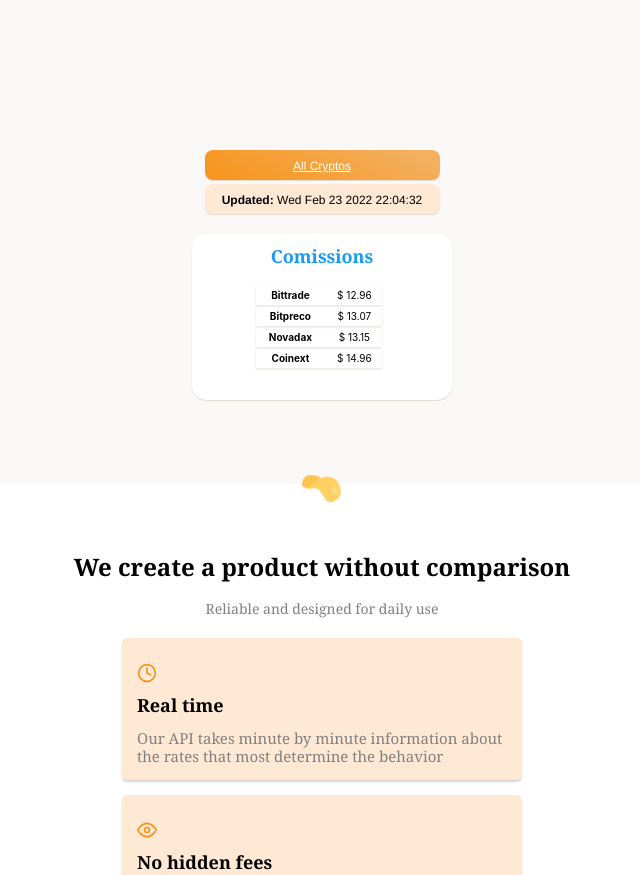
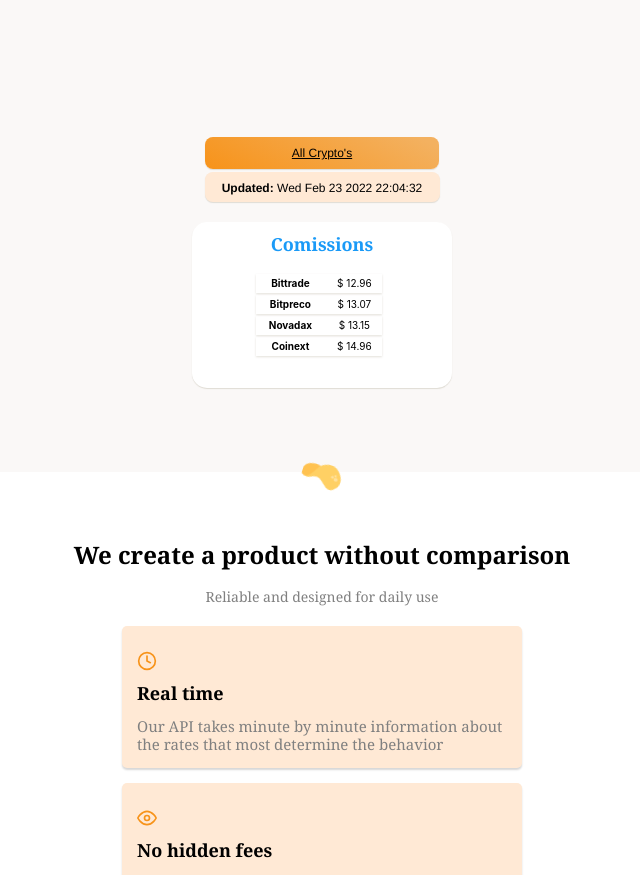
Before and after one commit to rroderickk/mobilefirst, a React app: page /mobilefirst/ in a window 1280 px wide. Shown: the part 1680-2555 px from the top of the page, without its empty margins (318-958 px from the left). Built offline with nearby package versions, Linux system fonts and the light colour scheme; no server answers.

Commit message:
[FIX] button all cryptos

```diff
--- a/src/components/SectionUno/index.jsx
+++ b/src/components/SectionUno/index.jsx
@@ -48,14 +48,11 @@ return (  <>
         </table>
       </div>
     </div>
-    {/* //todo */}
-      <div  className="currency-table-date button">
-        <Link to="/allcryptos">All Cryptos</Link>
-      </div>
-      <div  className="currency-table-date">
-        <b>Updated: </b>{timeStamp()}
-      </div>
-      <TableComissions/>
+    <Link to="/allcryptos" className="button-all">All Crypto's</Link>
+    <div  className="currency-table-date">
+      <b>Updated: </b>{timeStamp()}
+    </div>
+    <TableComissions/>
   </section>
 </section>
 </main>
--- a/src/components/SectionUno/index.scss
+++ b/src/components/SectionUno/index.scss
@@ -140,7 +140,7 @@ main{
   padding-top: 9px;
   // width: 200px;
   height: 30px;
-  margin: 4px auto;
+  margin: 12px auto;
   // margin-left: calc(50% - 88px);
   background-color: var(--soft-orange);
   border-radius: 8px;
@@ -149,7 +149,6 @@ main{
   color: var(--black);
   box-shadow: 0px 1px 1px rgba(89, 73, 30, 0.16);
 }
-
 .comissions-table{
   // outline: 1px solid red;
   margin-top: 20px;
@@ -181,14 +180,26 @@ main{
   font-family: "inter", sans-serif;
   box-shadow: 0px 1px 2px rgba(89, 73, 30, 0.16);
 }
-.button{
+.button-all{
+  padding: 9px 87px;
+  padding-top: 9px;
+  min-width: 235px;
+  max-width: 200px;
+  background: linear-gradient(207.8deg, var(--bitcoin-orange-arrow) 06.68%, #F7931A 100%);
   cursor: pointer;
-  background: linear-gradient(207.8deg, var(--bitcoin-orange-arrow) 06.68%, #F7931A 100%);
+  text-align: center;
+  height: 30px;
+  background-color: var(--soft-orange);
+  border-radius: 8px;
+  font-size: 1.2rem;
+  font-family: Helvetica;
+  color: var(--black);
+  box-shadow: 0px 1px 1px rgba(89, 73, 30, 0.16);
 }
-.button a{
+.button-all a{
   color: var(--just-white);
 }
-.button:hover {
+.button-all:hover {
   box-shadow: 0 1px 1px var(--warn-black);
   a{
   color:  var(--warn-black);
```
